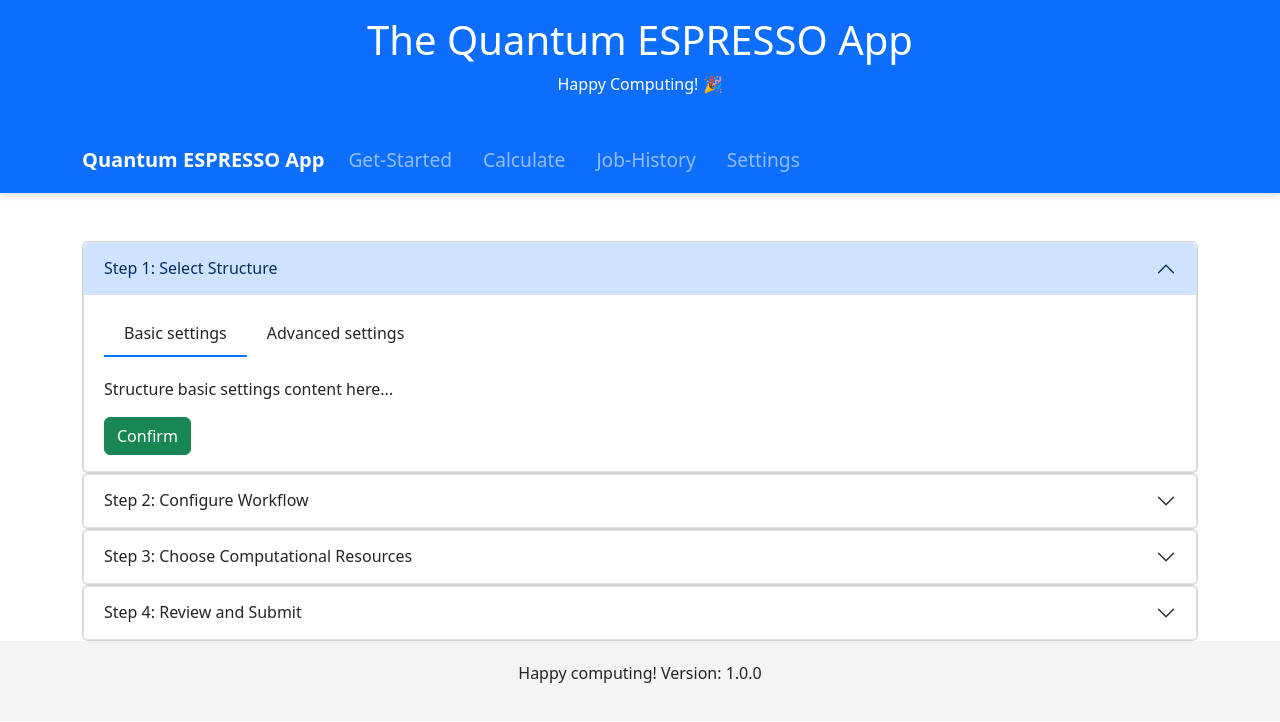
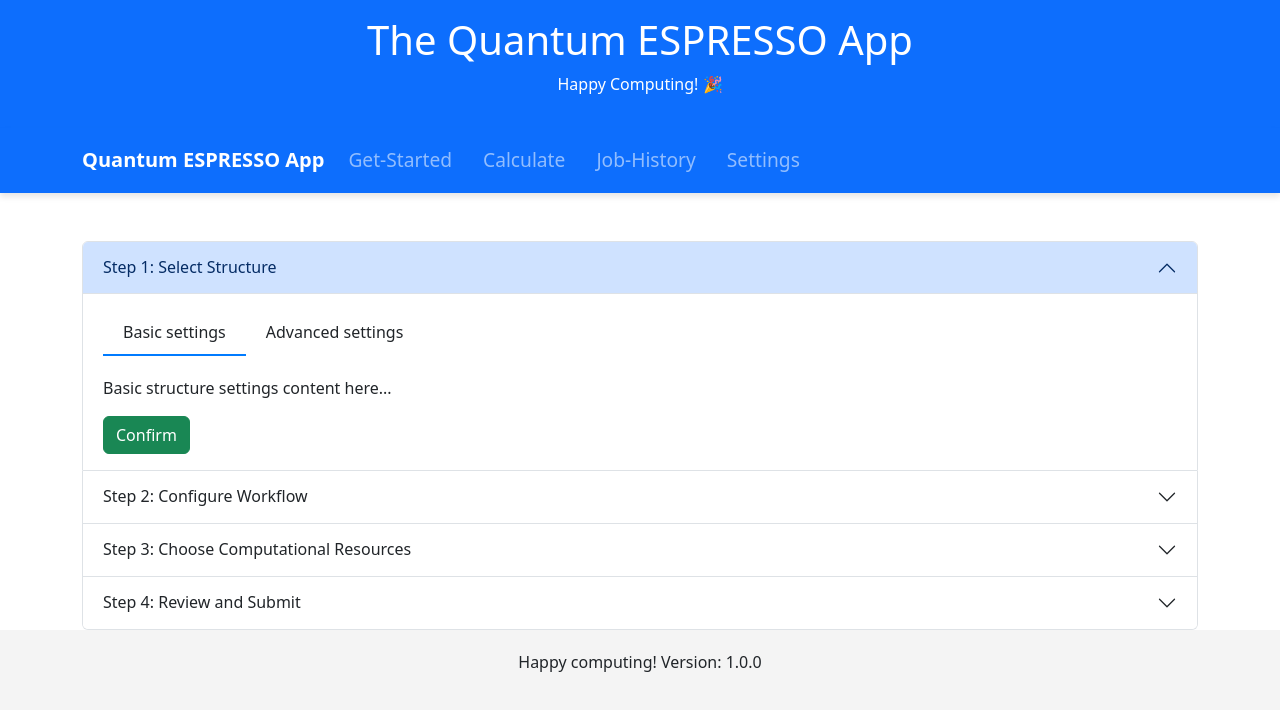
Before and after one commit to superstar54/aiida-qe-app, a React (Create React App) app: page /calculate in a window 1280 px wide. Shown: the top 722 px of the page. Built offline with nearby package versions, Linux system fonts and the light colour scheme.

Commit message:
allow reset of step

```diff
--- a/src/components/AccordionStep.js
+++ b/src/components/AccordionStep.js
@@ -1,27 +1,39 @@
 import React from 'react';
-import { Accordion, Card, Button } from 'react-bootstrap';
+import { Accordion, Button } from 'react-bootstrap';
 import Tabs from './Tabs';
 
-const AccordionStep = ({ stepNumber, title, tabs, confirmed, onConfirm, disabled }) => {
+const AccordionStep = ({ stepNumber, title, tabs, confirmed, onConfirm, onModify, disabled }) => {
   return (
-    <Card>
     <Accordion.Item eventKey={(stepNumber - 1).toString()}>
       <Accordion.Header>
         {`Step ${stepNumber}: ${title} ${confirmed ? '✔️' : ''}`}
       </Accordion.Header>
       <Accordion.Body>
+        {/* Render Tabs */}
         <Tabs tabs={tabs} />
+
+        {/* Confirm button */}
         <Button
           variant="success"
           onClick={onConfirm}
-          disabled={disabled || confirmed}
+          disabled={disabled || confirmed}  // Confirm button is disabled if the step is already confirmed
           className="mt-3"
         >
           {confirmed ? 'Confirmed' : 'Confirm'}
         </Button>
+
+        {/* Modify button, shown only if the step is confirmed */}
+        {confirmed && (
+          <Button
+            variant="warning"
+            onClick={onModify}
+            className="mt-3 ms-2"
+          >
+            Modify
+          </Button>
+        )}
       </Accordion.Body>
     </Accordion.Item>
-    </Card>
   );
 };
 
--- a/src/components/AccordionWizard.js
+++ b/src/components/AccordionWizard.js
@@ -3,60 +3,101 @@ import Accordion from 'react-bootstrap/Accordion';
 import AccordionStep from './AccordionStep';
 
 const AccordionWizard = () => {
-  const [steps, setSteps] = useState([
-    { title: 'Select Structure', confirmed: false },
-    { title: 'Configure Workflow', confirmed: false },
-    { title: 'Choose Computational Resources', confirmed: false },
-    { title: 'Review and Submit', confirmed: false }
-  ]);
+  // Define steps and their dependent steps
+  const stepsData = [
+    {
+      title: 'Select Structure',
+      tabs: [
+        { title: 'Basic settings', content: <div>Basic structure settings content here...</div> },
+        { title: 'Advanced settings', content: <div>Advanced structure settings content here...</div> }
+      ],
+      dependents: [1, 2, 3]
+    },
+    {
+      title: 'Configure Workflow',
+      tabs: [
+        { title: 'Basic workflow settings', content: <div>Basic workflow settings content here...</div> },
+        { title: 'Advanced workflow settings', content: <div>Advanced workflow settings content here...</div> }
+      ],
+      dependents: [2, 3]
+    },
+    {
+      title: 'Choose Computational Resources',
+      tabs: [
+        { title: 'Basic resource settings', content: <div>Basic resource settings content here...</div> },
+        { title: 'Advanced resource settings', content: <div>Advanced resource settings content here...</div> }
+      ],
+      dependents: [3]
+    },
+    {
+      title: 'Review and Submit',
+      tabs: [
+        { title: 'Review settings', content: <div>Review all configurations before submission...</div> }
+      ],
+      dependents: []
+    }
+  ];
 
-  // Track which step is currently open (step 1 by default)
-  const [activeStep, setActiveStep] = useState("0"); // String type required for activeKey
+  const [steps, setSteps] = useState(stepsData.map((step) => ({
+    ...step,
+    confirmed: false,
+    modified: false,
+  })));
+  const [activeStep, setActiveStep] = useState("0");
 
-  // Tab content for each step
-  const tabsContent = {
-    step1: [
-      { title: 'Basic settings', content: <div>Structure basic settings content here...</div> },
-      { title: 'Advanced settings', content: <div>Structure advanced settings content here...</div> }
-    ],
-    step2: [
-      { title: 'Basic settings', content: <div>Workflow basic settings content here...</div> },
-      { title: 'Advanced settings', content: <div>Workflow advanced settings content here...</div> }
-    ],
-    step3: [
-      { title: 'Basic settings', content: <div>Computational resources basic settings...</div> },
-      { title: 'Advanced settings', content: <div>Computational resources advanced settings...</div> }
-    ],
-    step4: [
-      { title: 'Review settings', content: <div>Review all configurations before submission...</div> }
-    ]
+  // Function to reset dependent steps after a step is modified
+  const resetDependents = (stepIndex) => {
+    const updatedSteps = steps.map((step, index) => {
+      if (index > stepIndex) {
+        return { ...step, confirmed: false, modified: false }; // Reset subsequent steps
+      }
+      return step;
+    });
+    setSteps(updatedSteps);
   };
 
   // Function to handle confirming a step
   const handleConfirm = (stepIndex) => {
     setSteps((prevSteps) => {
       const updatedSteps = [...prevSteps];
-      updatedSteps[stepIndex].confirmed = true;
+      updatedSteps[stepIndex] = { ...updatedSteps[stepIndex], confirmed: true, modified: false };
+      return updatedSteps;
+    });
+    if (stepIndex < steps.length - 1) {
+      setActiveStep((stepIndex + 1).toString());  // Move to the next step
+    }
+  };
+
+  // Function to handle modifying a previous step
+  const handleModify = (stepIndex) => {
+    setSteps((prevSteps) => {
+      const updatedSteps = prevSteps.map((step, index) => {
+        // Reset the current and all dependent steps
+        if (index >= stepIndex) {
+          return { ...step, confirmed: false, modified: false };
+        }
+        return step;
+      });
       return updatedSteps;
     });
 
-    // Automatically close the current step and open the next one
-    if (stepIndex < steps.length - 1) {
-      setActiveStep((stepIndex + 1).toString());  // Open the next step
-    }
+    // Set the active step to the modified step
+    setActiveStep(stepIndex.toString());
   };
 
   return (
-    <Accordion activeKey={activeStep}>
+    <Accordion activeKey={activeStep} onSelect={(eventKey) => setActiveStep(eventKey)}>
       {steps.map((step, index) => (
         <AccordionStep
           key={index}
           stepNumber={index + 1}
           title={step.title}
-          tabs={tabsContent[`step${index + 1}`]} // Dynamically load tabs based on the step
+          tabs={step.tabs}  // Pass tabs to AccordionStep
           confirmed={step.confirmed}
+          modified={step.modified}
           onConfirm={() => handleConfirm(index)}
-          disabled={index > 0 && !steps[index - 1].confirmed}  // Disable current step until previous one is confirmed
+          onModify={() => handleModify(index)}
+          disabled={index > 0 && !steps[index - 1].confirmed}  // Disable step if the previous one isn't confirmed
         />
       ))}
     </Accordion>
```
Also changed, not shown: 1 other file (tests, documents, lock files or other folders).
